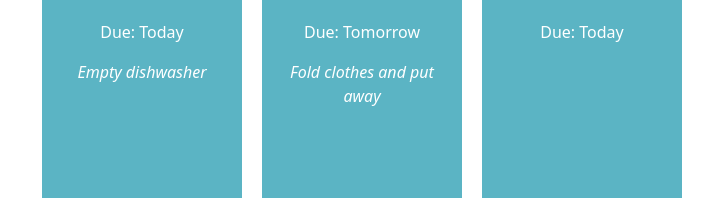
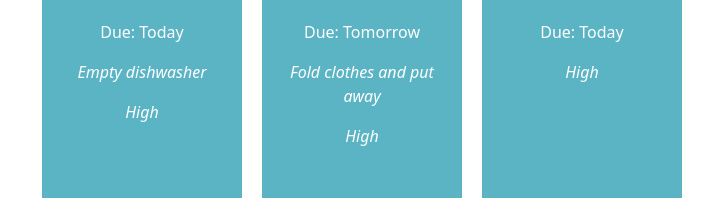
Before and after one commit to cathalst/react-basic-labs, a React (Vite) app in the folder tasky/: page / in a window 1280 px wide. Shown: the part 377-575 px from the top of the page, without its empty margins (8-731 px from the left). Built offline with nearby package versions, Linux system fonts and the light colour scheme.

Commit message:
Tasky Lab 2a - Exercise done

```diff
--- a/tasky/src/App.jsx
+++ b/tasky/src/App.jsx
@@ -6,9 +6,9 @@
 
   const [ taskState, setTaskState ] = useState({
     tasks: [
-      { title:"Dishes", description: "Empty dishwasher", deadline: "Today" },
-      { title: "Laundry", description: "Fold clothes and put away", deadline: "Tomorrow" },
-      { title: "Tidy up", deadline: "Today" }
+      { title:"Dishes", description: "Empty dishwasher", deadline: "Today" ,priority: "High" },
+      { title: "Laundry", description: "Fold clothes and put away", deadline: "Tomorrow", priority: "High"},
+      { title: "Tidy up", deadline: "Today", priority: "High" }
     ]
   });
 
@@ -22,6 +22,7 @@
       description={task.description}
       deadline={task.deadline}
       key={task.id}
+      priority={task.priority}
     />
   ))}
 
--- a/tasky/src/components/Task.jsx
+++ b/tasky/src/components/Task.jsx
@@ -7,6 +7,7 @@
             <p className="title">{props.title}</p>
             <p>Due: {props.deadline}</p>
             <p className="description"> {props.description}</p>
+            <p className="description"> {props.priority}</p>
         </div>
     )
 
```
